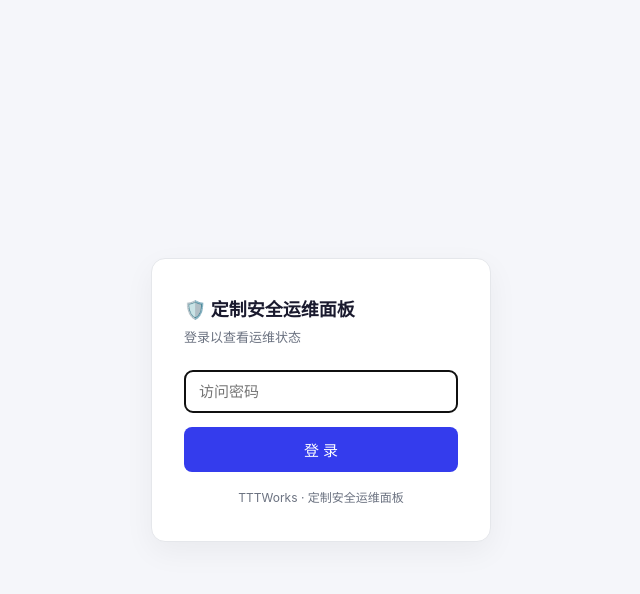
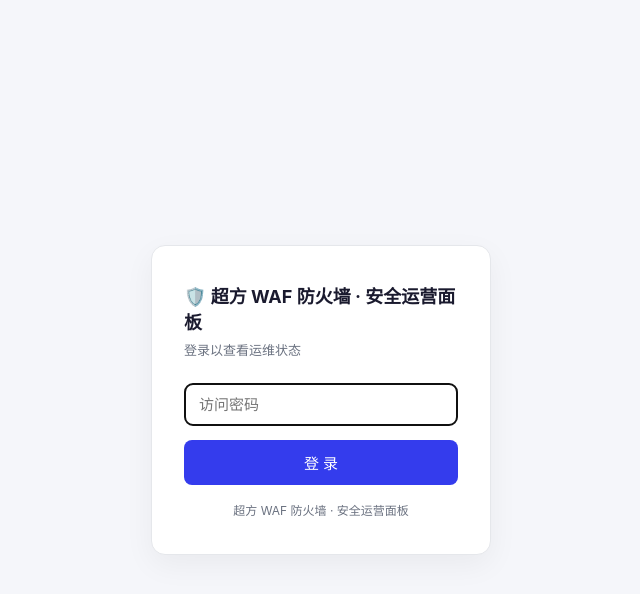
Before and after one commit to tttworks/ttt-waf-panel, a PHP site: page /login.php in a window 1280 px wide. Shown: the top 594 px of the page, without its empty margins (319-959 px from the left). Run offline with PHP 8.4, Linux system fonts and the light colour scheme.

Commit message:
i18n: 统一产品名为「超方 WAF 防火墙 · 安全运营面板」
按用户要求，GitHub 版页眉/页脚/标题统一带上「超方」二字：
- index.html：页眉 h1、抽屉菜单头、页脚、<title>、meta generator、server hover 气泡
  （顺带修 meta generator 里过时的 v1.1.0 → v1.4.1）
- login.php：<title>、<h1>、页脚（原「TTTWorks · 定制安全运维面板」）
- api.php：$PANEL_PRODUCT 与文件头注释
- README：项目标题

保留不动：各文件 Copyright 声明与 $PANEL_BRAND = 'TTTWorks'
（法律声明与英文品牌署名，不与中文产品名混用）

注：仅改 GitHub 开源版，线上 16 台保持原产品名不动。

```diff
--- a/api.php
+++ b/api.php
@@ -17,7 +17,7 @@
  * limitations under the License.
  */
 /**
- * 定制安全运维面板 API
+ * 超方 WAF 防火墙 · 安全运营面板 API
  * 品牌：TTTWorks · 作者：Aloysius Luo
  * 数据源：requests 表（ingest.py 填充）+ rules 配置（nginx 文件）
  */
@@ -25,7 +25,7 @@ header('Content-Type: application/json; charset=utf-8');
 
 // 面板版本号与作者信息（页头/页脚显示 version；author 等仅接口返回，不前台展示）
 $PANEL_VERSION = '1.4.1';
-$PANEL_PRODUCT = '定制安全运维面板';
+$PANEL_PRODUCT = '超方 WAF 防火墙 · 安全运营面板';
 $PANEL_BRAND   = 'TTTWorks';
 $PANEL_AUTHOR  = 'Aloysius Luo';
 
--- a/login.php
+++ b/login.php
@@ -114,7 +114,7 @@ if ($_SERVER['REQUEST_METHOD'] === 'POST') {
 <head>
 <meta charset="UTF-8">
 <meta name="viewport" content="width=device-width, initial-scale=1.0">
-<title>登录 · 定制安全运维面板</title>
+<title>登录 · 超方 WAF 防火墙 · 安全运营面板</title>
 <style>
 :root{--primary:#343ced;--bg:#f5f6fa;--card:#fff;--border:#e5e7eb;--muted:#6b7280;--red:#ff492c}
 *{box-sizing:border-box;margin:0;padding:0}
@@ -130,14 +130,14 @@ button{width:100%;padding:12px;background:var(--primary);color:#fff;border:none;
 </head>
 <body>
 <div class="box">
-  <h1>🛡️ 定制安全运维面板</h1>
+  <h1>🛡️ 超方 WAF 防火墙 · 安全运营面板</h1>
   <div class="sub">登录以查看运维状态</div>
   <?php if ($err): ?><div class="err"><?= htmlspecialchars($err) ?></div><?php endif; ?>
   <form method="post" autocomplete="on">
     <input type="password" name="password" placeholder="访问密码" required autofocus>
     <button type="submit">登 录</button>
   </form>
-  <div class="foot">TTTWorks · 定制安全运维面板</div>
+  <div class="foot">超方 WAF 防火墙 · 安全运营面板</div>
 </div>
 </body>
 </html>
```
Also changed, not shown: index.html (+6 -6 lines), README.md.
